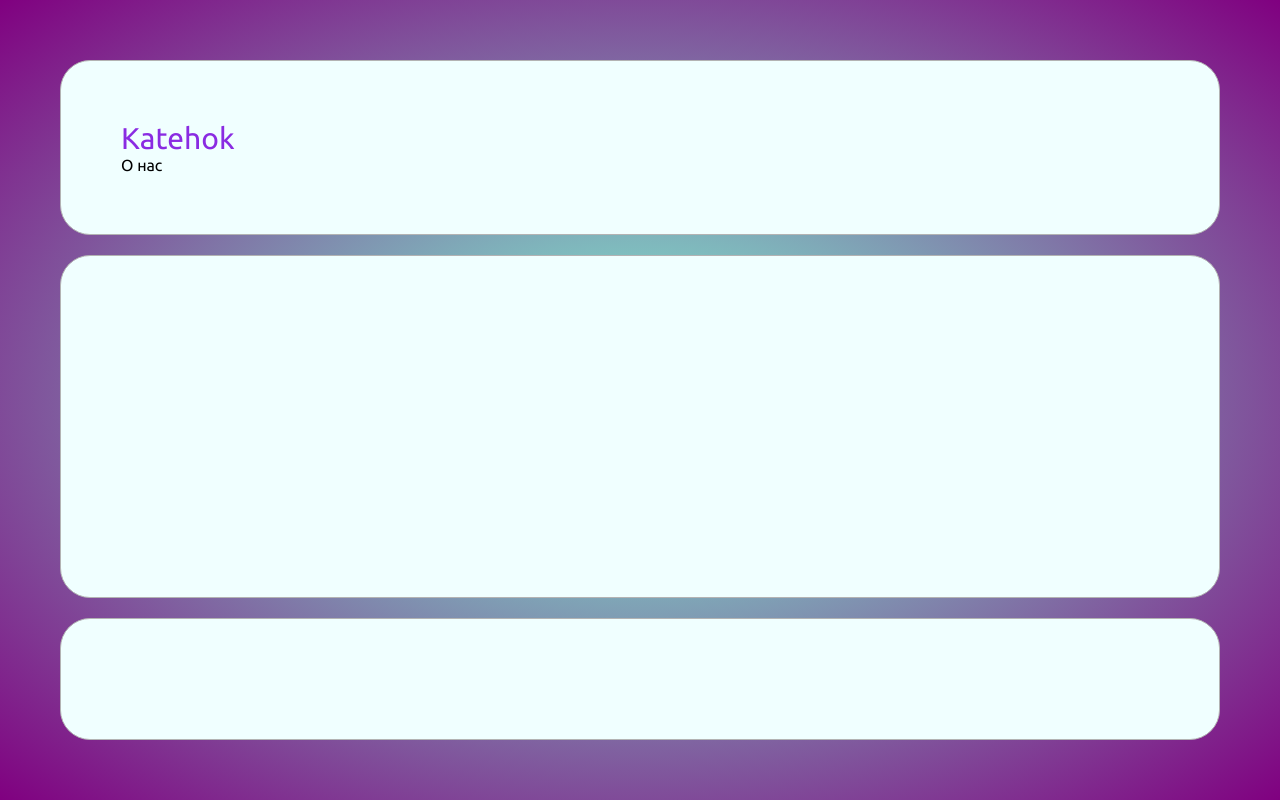
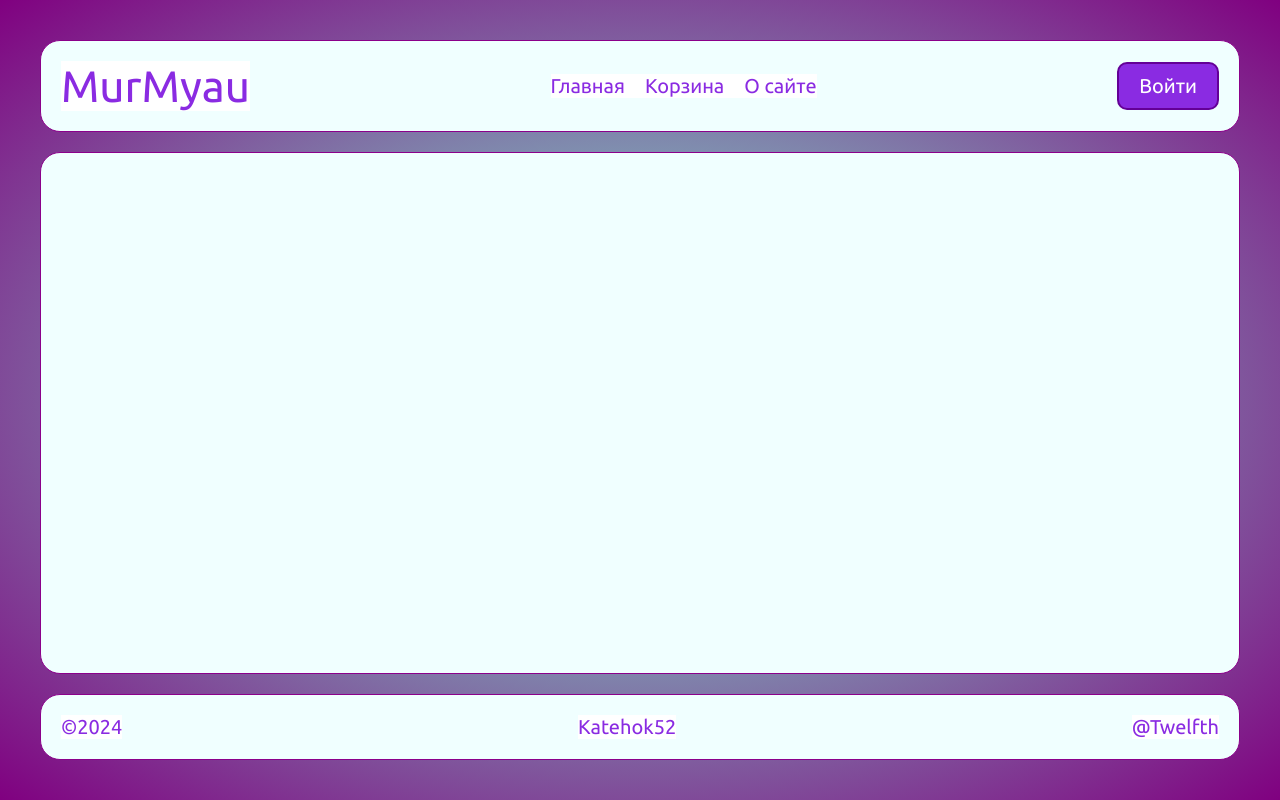
Before and after one commit to Katehok52/Katenok52HomeWork, a plain HTML site: page Shop/Html/index.html in a window 1280 px wide. Drawn offline with Linux system fonts and the light colour scheme.

Commit message:
pozdno-cdelal-dz

```diff
--- a/Shop/Css/main.css
+++ b/Shop/Css/main.css
@@ -3,42 +3,112 @@
     padding: 0;
     box-sizing: border-box;
     font-family: "Ubuntu", sans-serif;
+    color: blueviolet;
+    background-color: white;
+    font-size: 20px;
 }
 
-html {}
+::selection {
+    background-color: blueviolet;
+    color: white;
+}
+
+/* COMMON ITEMS */
+
+.main-title {
+    font-size: 44px;
+    text-decoration: none;
+}
+
+.link {
+    text-decoration: none;
+    transition-duration: 100ms;
+    transition-timing-function: ease-in-out;
+    transition-property: color, transform;
+}
+
+.link:hover {
+    color: rgb(142, 125, 255);
+    transform: scale(1.1);
+}
+
+.link:active {
+    color: rgb(255, 5, 111);
+    transform: scale(0.9);
+}
+
+.btn {
+    text-decoration: none;
+    border: 2px solid rgb(100, 0, 151);
+    background-color: blueviolet;
+    color: white;
+    padding: 10px 20px;
+    font-size: 20px;
+    border-radius: 10px;
+    transition-duration: 100ms;
+    transition-timing-function: ease-in-out;
+    transition-property: transform, background-color;
+}
+
+.btn::selection {
+    background-color: white;
+    color: blueviolet;
+}
+
+.btn:hover {
+    transform: scale(1.1);
+    background-color: rgb(192, 125, 255);
+}
+
+.btn:active {
+    transform: scale(0.9);
+    background-color: rgb(99, 0, 191);
+}
+
+
+/* CONTAINERS */
+
+.one-column-flex-container {
+    display: flex;
+    flex-direction: column;
+    align-items: center;
+    gap: 20px;
+}
+
+.one-line-flex-container {
+    display: flex;
+    align-items: center;
+    gap: 20px;
+}
 
 .body {
     min-height: 100vh;
+    width: 100%;
+    padding: 40px;
     background-image: radial-gradient(aquamarine, purple);
-    padding: 60px;
-    display: flex;
-    gap: 20px;
-    flex-direction: column;
-    align-content: stretch;
 }
 
 .main-container {
+    width: 100%;
+    min-width: 720px;
+    max-width: 1600px;
     background-color: azure;
-    padding: 60px;
-    border-radius: 30px;
-    border: 1px solid rgb(179, 179, 179);
+    padding: 20px;
+    border-radius: 20px;
+    border: 1px solid darkmagenta;
 }
+
+/* END CONTAINERS */
 
 
 /* MAIN-HEADER */
 
 .main-header {
-
+    justify-content: space-between;
 }
 
-.main-header-item {
-
-}
-
-.main-header-title {
-    font-size: 30px;
-    text-decoration: none;
-    color: blueviolet;
+.main-nav {
+    justify-content: center;
 }
 
 /* END MAIN-HEADER */
@@ -50,13 +120,13 @@ html {}
     flex-grow: 1;
 }
 
-/* END MAIN */
+/* END-MAIN */
 
 
 /* MAIN-FOOTER */
 
 .main-footer {
-
+    justify-content: space-between;
 }
 
 /* END MAIN-FOOTER */
--- a/Shop/Html/index.html
+++ b/Shop/Html/index.html
@@ -1,24 +1,56 @@
 <!DOCTYPE html>
+
 <html lang="en">
+
     <head>
+
         <link rel="preconnect" href="https://fonts.googleapis.com">
         <link rel="preconnect" href="https://fonts.gstatic.com" crossorigin>
         <link href="https://fonts.googleapis.com/css2?family=Ubuntu:ital,wght@0,300;0,400;0,500;0,700;1,300;1,400;1,500;1,700&display=swap" rel="stylesheet">
         <meta charset="UTF-8">
         <meta name="viewport" content="width=device-width, initial-scale=1.0">
         <link rel="stylesheet" href="../css/main.css">
-    <title>Katehok</title>
+        <title>6PO4iTAL-fetal</title>
+
     </head>
-<body class="body">
-    <header class="main-container main-header">
-        <a href="./index.html" class="main-header-item main-header-title">Katehok</a>
-        <nav class="main-header-item main-header-nav"></nav>
-            <a href="./index.html" class="main-header-nav-item"></a>
-            <a class="main-header-nav-item">О нас</a>
+
+    <body class="body one-column-flex-container">
+
+        <header class="main-container main-header one-line-flex-container">
+
+            <a href="./index.html" class="item main-title">MurMyau</a>
+
+            <nav class="item main-nav one-line-flex-container">
+
+                <a class="item link" href="./index.html">Главная</a>
+                <a class="item link" href="">Корзина</a>
+                <a class="item link" href="">О сайте</a>
+
+            </nav>
+
+            <a href="" class="item btn">Войти</a>
+
         </header>
 
-    <main class="main-container main"></main>
+        <main class="main-container main">
 
-    <footer class="main-container main-footer"></footer>
+        </main>
+
+        <footer class="main-container main-footer one-line-flex-container">
+
+            <p class="item">
+                &copy;2024
+            </p>
+
+            <a href="https://github.com/Katehok52" class="item link" target="_blank">
+                Katehok52
+            </a>
+            <a href="https://t.me/ADreadFromThePast" class="item link" target="_blank">
+                @Twelfth
+            </a>
+
+        </footer>
+
     </body>
+
 </html>
```
Lines whose indentation alone changed are shown as unchanged.
